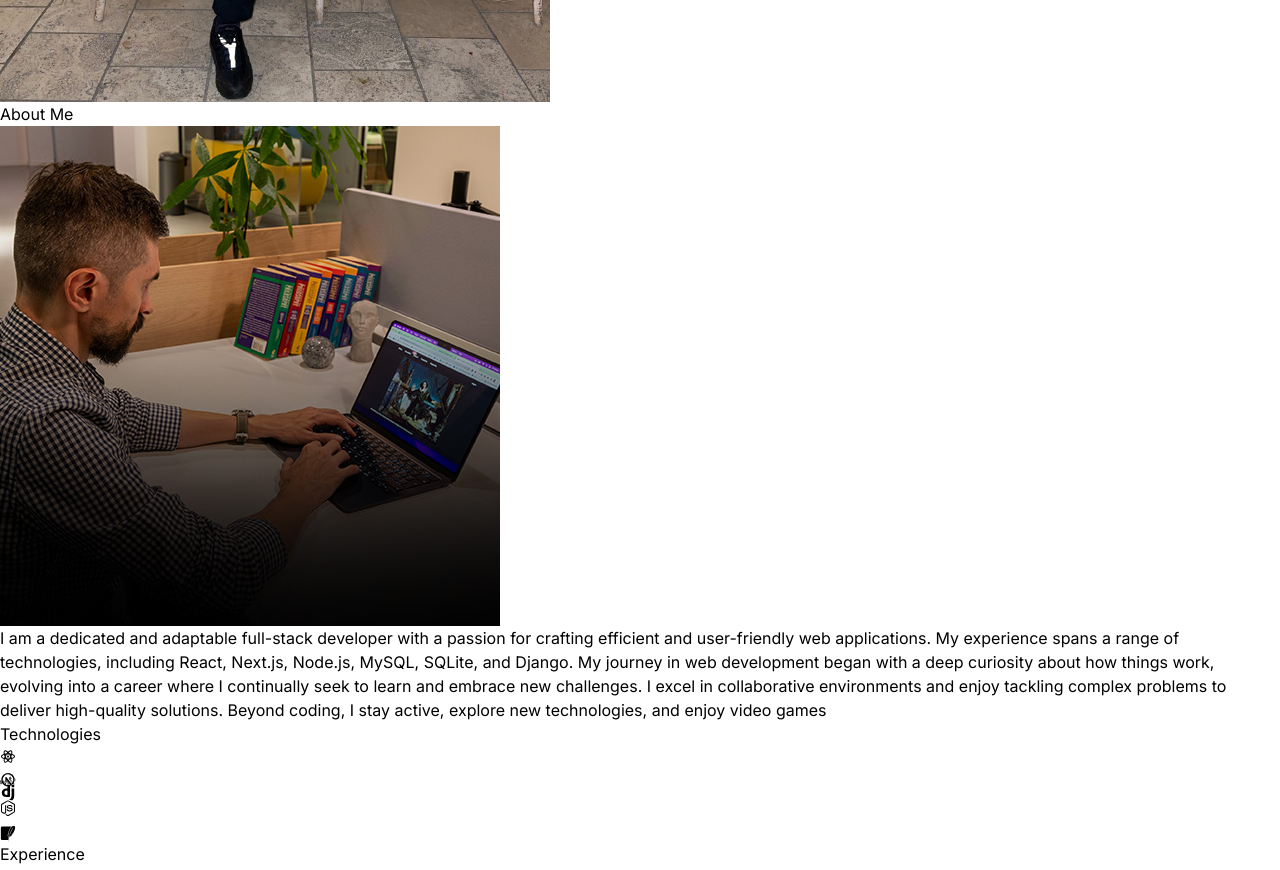
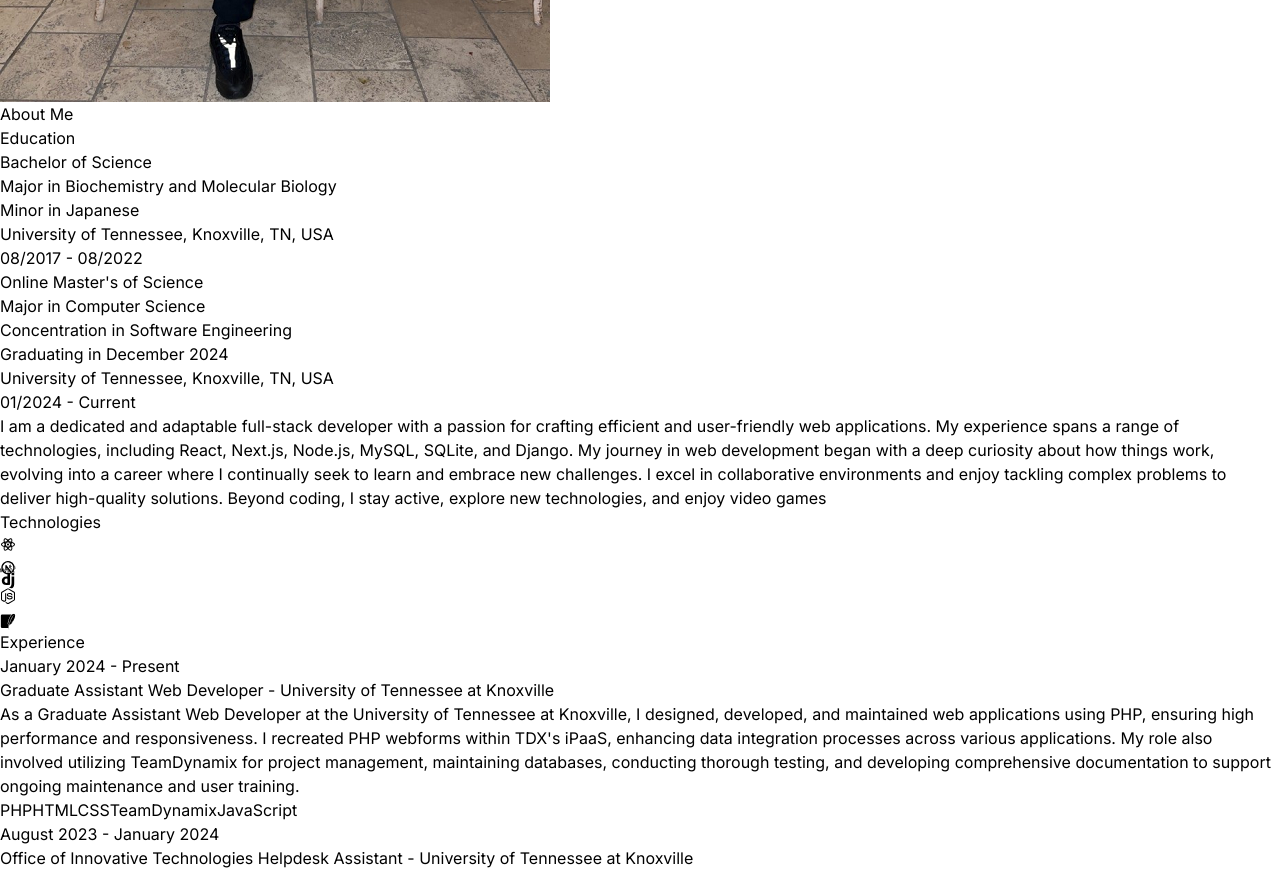
Before and after one commit to kpham7utk/PortfolioWebsite, a React (Vite) app: page / in a window 1280 px wide. Shown: the part 600-1470 px from the top of the page. Built offline with nearby package versions, Linux system fonts and the light colour scheme.

Commit message:
Added Education section to About Me

```diff
--- a/src/components/About.jsx
+++ b/src/components/About.jsx
@@ -1,34 +1,35 @@
-import aboutImg from "../assets/about.jpg";
-import { ABOUT_TEXT } from "../constants";
+import { ABOUT_TEXT, EDUCATION_TEXT } from "../constants";
 import { motion } from "framer-motion";
 
 const About = () => {
-    return <div className="border-b border-neutral-900 pb-4">
-        <h2 className="my-20 text-center text-4xl">
-                About Me
-            </h2>
+    return (
+        <div className="border-b border-neutral-900 pb-4">
+            <h2 className="my-20 text-center text-4xl">About Me</h2>
             <div className="flex flex-wrap">
                 <motion.div
                     whileInView={{ opacity: 1, x: 0 }}
                     initial={{ opacity: 0, x: -100 }}
                     transition={{ duration: 0.5 }}
-                className="w-full lg:w-1/2 lg:p-8">
-                    <div className="flex items-center jutify-center">
-                        <img  className="rounded-2xl" src={aboutImg} alt="about" />
+                    className="w-full lg:w-1/2 lg:p-8"
+                >
+                    <div className="flex flex-col items-center lg:items-start justify-center">
+                        <h3 className="text-2xl mb-4">Education</h3>
+                        <div className="my-2 max-w-xl py-6" dangerouslySetInnerHTML={{ __html: EDUCATION_TEXT }} />
                     </div>
                 </motion.div>
                 <motion.div
                     whileInView={{ opacity: 1, x: 0 }}
                     initial={{ opacity: 0, x: 100 }}
                     transition={{ duration: 0.5 }}
-                    className="w-full lg:w-1/2">
+                    className="w-full lg:w-1/2"
+                >
                     <div className="flex justify-center lg:justify-start">
-                            <p className="my-2 maxw-xl py-6">{ABOUT_TEXT}</p>
+                        <p className="my-2 max-w-xl py-6">{ABOUT_TEXT}</p>
                     </div>
                 </motion.div>
             </div>
         </div>
-
+    );
 };
 
 export default About;
--- a/src/constants/index.js
+++ b/src/constants/index.js
@@ -7,7 +7,23 @@ export const HERO_CONTENT = `I am a dedicated full stack developer with a passio
 
 export const ABOUT_TEXT = `I am a dedicated and adaptable full-stack developer with a passion for crafting efficient and user-friendly web applications. My experience spans a range of technologies, including React, Next.js, Node.js, MySQL, SQLite, and Django. My journey in web development began with a deep curiosity about how things work, evolving into a career where I continually seek to learn and embrace new challenges. I excel in collaborative environments and enjoy tackling complex problems to deliver high-quality solutions. Beyond coding, I stay active, explore new technologies, and enjoy video games`;
 
-export const EDUCATION_TEXT = "Details about your education here...";
+export const EDUCATION_TEXT = `
+    <div>
+        <h4 class="font-semibold text-lg">Bachelor of Science</h4>
+        <p>Major in Biochemistry and Molecular Biology</p>
+        <p>Minor in Japanese</p>
+        <p class="text-sm text-neutral-500">University of Tennessee, Knoxville, TN, USA</p>
+        <p class="text-sm text-neutral-500">08/2017 - 08/2022</p>
+    </div>
+    <div class="mt-6">
+        <h4 class="font-semibold text-lg">Online Master's of Science</h4>
+        <p>Major in Computer Science</p>
+        <p>Concentration in Software Engineering</p>
+        <p>Graduating in December 2024</p>
+        <p class="text-sm text-neutral-500">University of Tennessee, Knoxville, TN, USA</p>
+        <p class="text-sm text-neutral-500">01/2024 - Current</p>
+    </div>
+`;
 
 export const EXPERIENCES = [
   {
```
Lines whose indentation alone changed are shown as unchanged.
